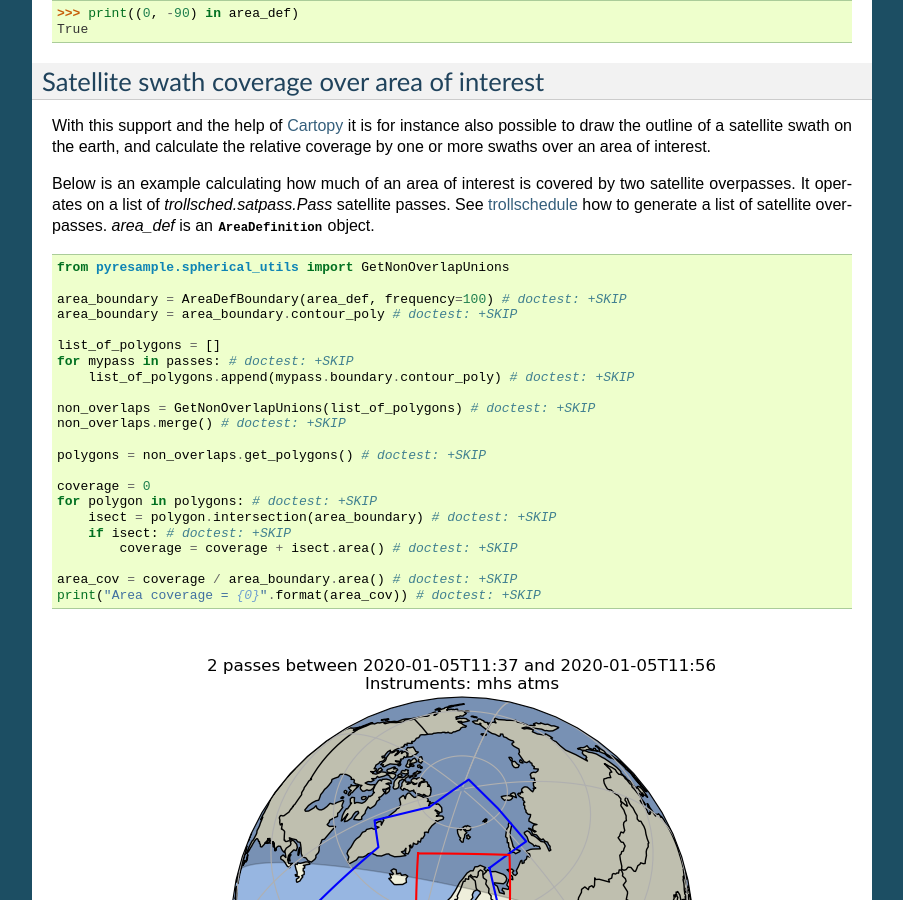
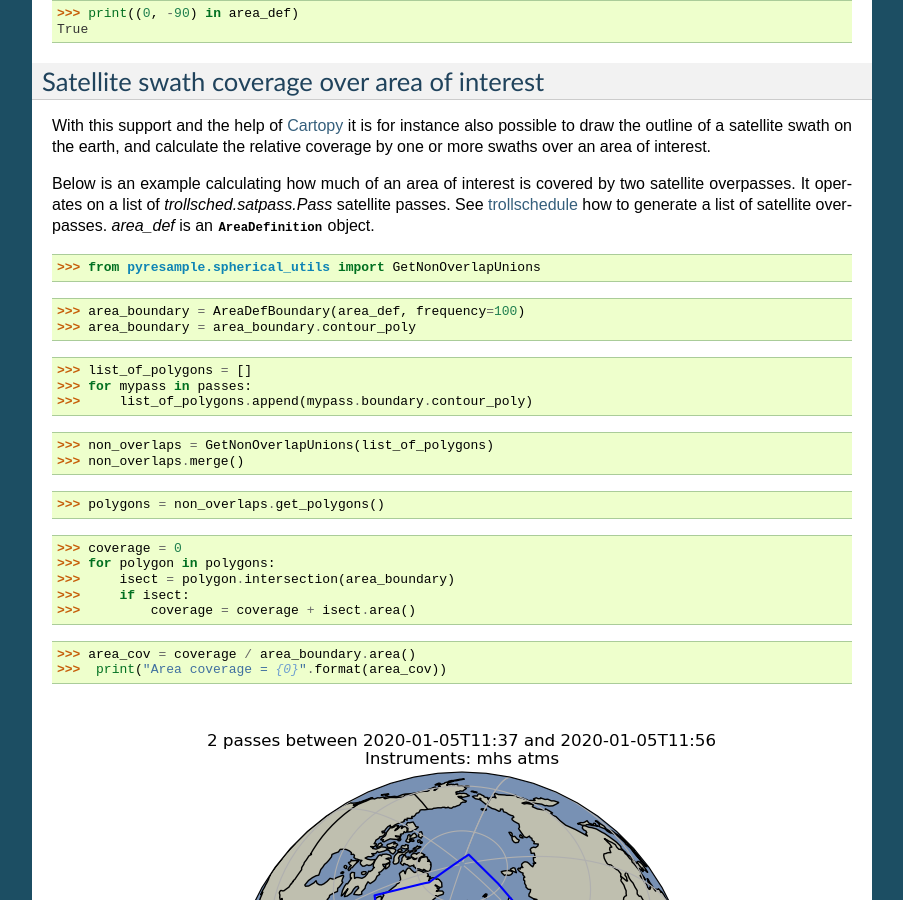
Before and after one commit to pytroll/pyresample, a Sphinx documentation site: the page built from docs/source/spherical_geometry.rst, in a window 1280 px wide and 900 px high, scrolled down 806 px. Shown: the whole window, without its empty margins (198-1101 px from the left). Built offline with Sphinx 7.4.7, drawn with Linux system fonts in a browser that asks for light colours; the version number could not be read and is left out.

Commit message:
Skip using code-block
Signed-off-by: Adam.Dybbroe <a000680@c21856.ad.smhi.se>

```diff
--- a/docs/source/spherical_geometry.rst
+++ b/docs/source/spherical_geometry.rst
@@ -69,30 +69,28 @@
 satellite passes. See trollschedule_ how to generate a list of satellite overpasses.
 `area_def` is an :class:`~pyresample.geometry.AreaDefinition` object.
 
-.. code-block:: python
+ >>> from pyresample.spherical_utils import GetNonOverlapUnions
 
-   from pyresample.spherical_utils import GetNonOverlapUnions
+ >>> area_boundary = AreaDefBoundary(area_def, frequency=100) # doctest: +SKIP
+ >>> area_boundary = area_boundary.contour_poly # doctest: +SKIP
 
-   area_boundary = AreaDefBoundary(area_def, frequency=100) # doctest: +SKIP
-   area_boundary = area_boundary.contour_poly # doctest: +SKIP
+ >>> list_of_polygons = []
+ >>> for mypass in passes: # doctest: +SKIP
+ >>>     list_of_polygons.append(mypass.boundary.contour_poly) # doctest: +SKIP
 
-   list_of_polygons = []
-   for mypass in passes: # doctest: +SKIP
-       list_of_polygons.append(mypass.boundary.contour_poly) # doctest: +SKIP
+ >>> non_overlaps = GetNonOverlapUnions(list_of_polygons) # doctest: +SKIP
+ >>> non_overlaps.merge() # doctest: +SKIP
 
-   non_overlaps = GetNonOverlapUnions(list_of_polygons) # doctest: +SKIP
-   non_overlaps.merge() # doctest: +SKIP
+ >>> polygons = non_overlaps.get_polygons() # doctest: +SKIP
 
-   polygons = non_overlaps.get_polygons() # doctest: +SKIP
+ >>> coverage = 0
+ >>> for polygon in polygons: # doctest: +SKIP
+ >>>     isect = polygon.intersection(area_boundary) # doctest: +SKIP
+ >>>     if isect: # doctest: +SKIP
+ >>>         coverage = coverage + isect.area() # doctest: +SKIP
 
-   coverage = 0
-   for polygon in polygons: # doctest: +SKIP
-       isect = polygon.intersection(area_boundary) # doctest: +SKIP
-       if isect: # doctest: +SKIP
-           coverage = coverage + isect.area() # doctest: +SKIP
-
-   area_cov = coverage / area_boundary.area() # doctest: +SKIP
-   print("Area coverage = {0}".format(area_cov)) # doctest: +SKIP
+ >>> area_cov = coverage / area_boundary.area() # doctest: +SKIP
+ >>>  print("Area coverage = {0}".format(area_cov)) # doctest: +SKIP
 
 
 .. image:: _static/images/2_passes_between_202001051137_and_202001051156.png
```
